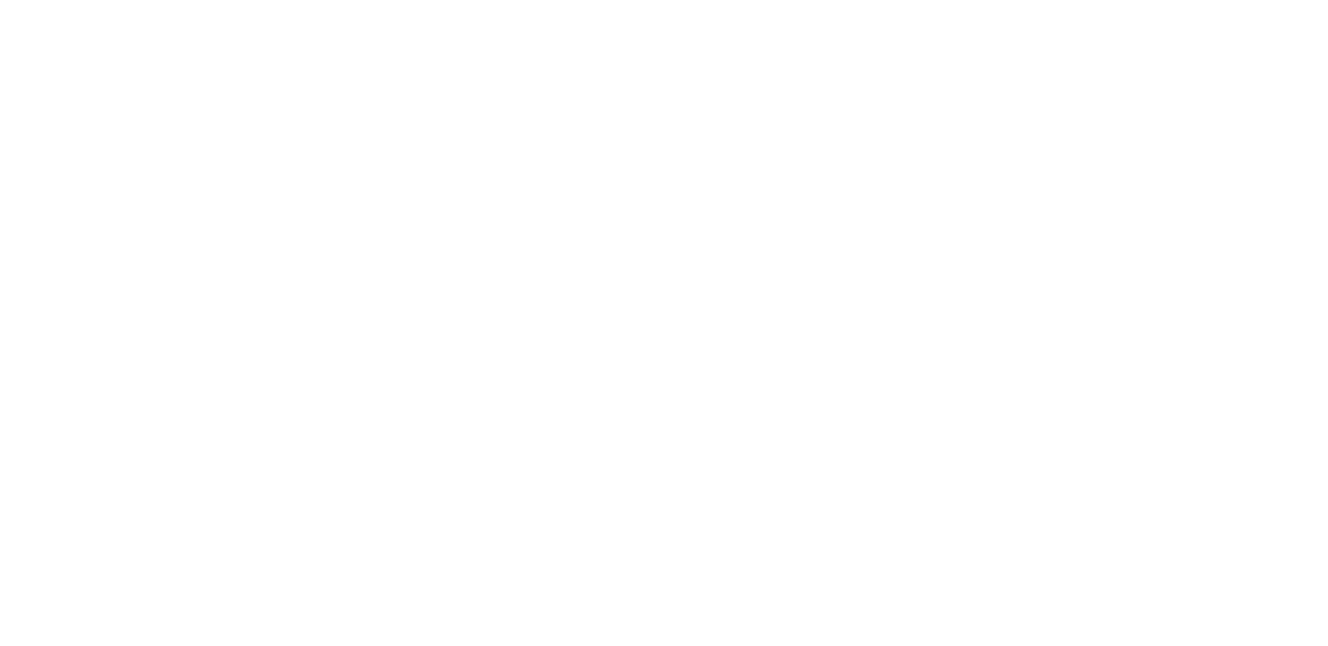
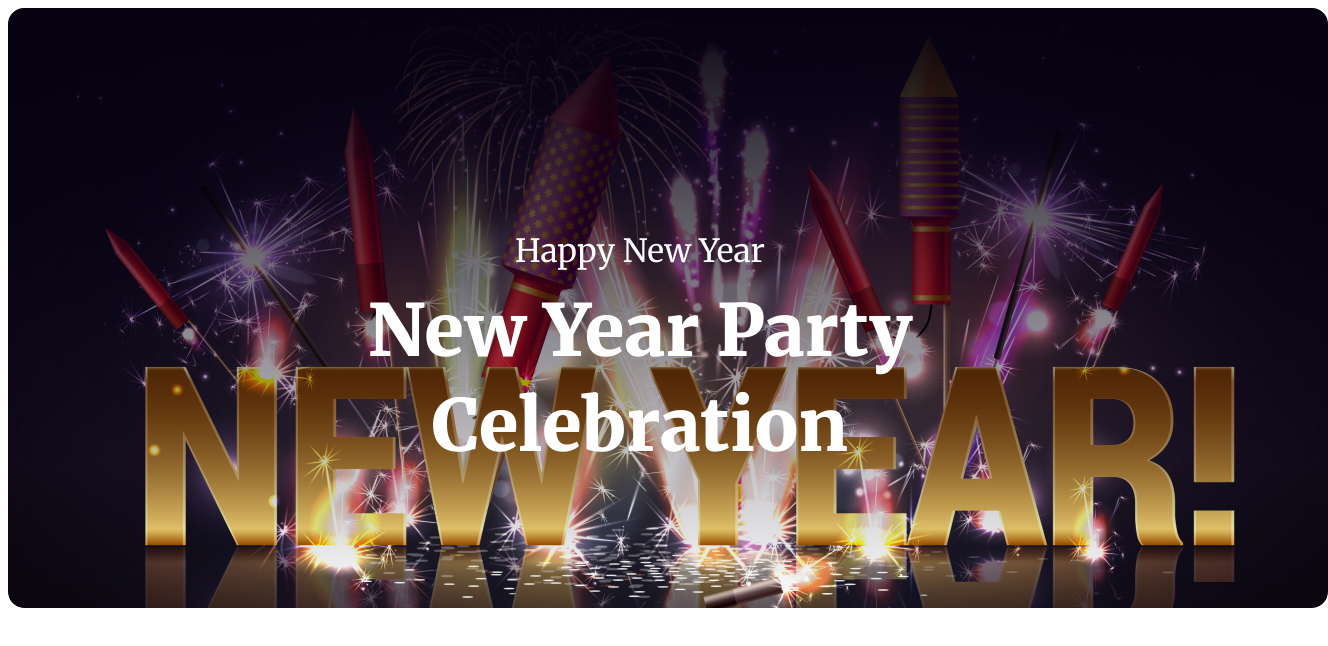
Before and after one commit to sadiaarni111/B9A1, a plain HTML site: page index.html in a window 1280 px wide. Shown: the whole page, 1328 px wide, since content can reach past the window. Drawn offline with Linux system fonts and the light colour scheme.

Commit message:
Added banner part

```diff
--- a/index.html
+++ b/index.html
@@ -5,8 +5,26 @@
     <meta name="viewport" content="width=device-width, initial-scale=1.0">
     <link rel="shortcut icon" href="images/Group 96.png" type="image/x-icon">
     <title>New-Year-Celebration</title>
+
+    <link rel="preconnect" href="https://fonts.googleapis.com">
+    <link rel="preconnect" href="https://fonts.gstatic.com" crossorigin>
+    <link href="https://fonts.googleapis.com/css2?family=Inter:wght@400;500;600;700&family=Merriweather:wght@400;900&display=swap"
+    rel="stylesheet">
+
+    <link rel="stylesheet" href="styles/B9A1.css">
 </head>
 <body>
+        <div id="banner-container" class="banner-text-container">
+            <div class="banner-text">
+                <h3 class="happy-new-year">Happy New Year</h3>
+                <h1 class="new-year-party">New Year Party<br>Celebration</h1>
+            </div>
+        </div>
 
+    </div>
+
+    <footer>
+
+    </footer>
 </body>
 </html>
--- a/styles/B9A1.css
+++ b/styles/B9A1.css
@@ -0,0 +1,38 @@
+/* common shared font */
+body {
+    font-family: 'Inter', sans-serif;
+    font-family: 'Merriweather', serif;
+}
+
+#banner-container{
+    background-image:linear-gradient(180deg, #070211 0%, rgba(7, 2, 17, 0.00) 100%),url(../images/Banner\ Image.png);
+    background-size: cover;
+    width: 1320px;
+    height: 600px;
+    border-radius: 16px;
+    margin:auto;
+}
+
+.banner-text{
+    color: #FFF;
+    text-align: center;
+    position: absolute;
+    top: 45%;
+    left: 50%;
+    transform: translate(-50%, -50%)
+}
+
+.happy-new-year{
+    font-size: 32px;
+    font-weight: 400;
+    align-items: center;
+    /* margin-top: -20px; */
+    /* margin-bottom: 30px; */
+}
+
+.new-year-party{
+    font-size: 72px;
+    font-weight: 900;
+    line-height: 95px;
+    margin-top: -20px;
+}
```
